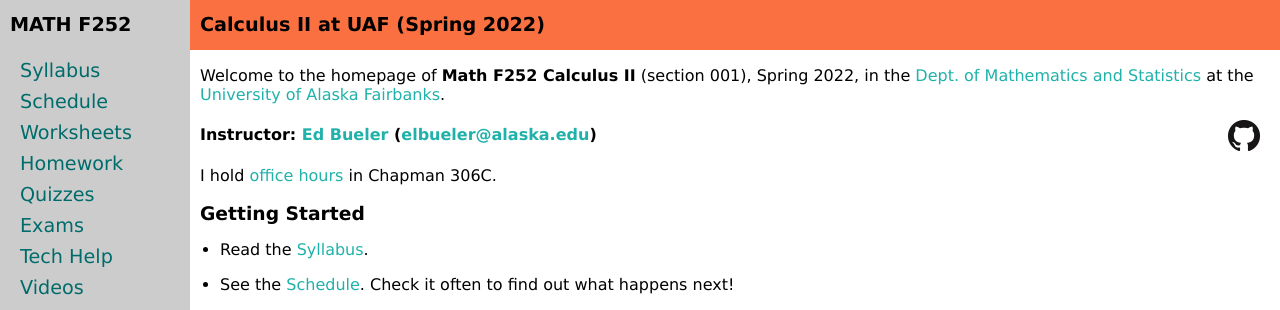
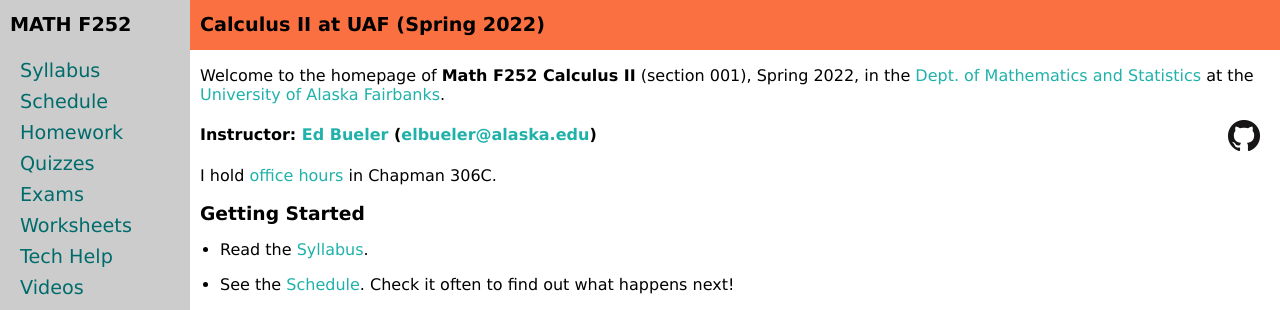
Before and after one commit to uaf-math/calc2, a Jekyll site: the page built from index.md, in a window 1280 px wide. Shown: the top 310 px of the page. Built offline with Jekyll 4.4.1, drawn with Linux system fonts in a browser that asks for light colours; some of the changed lines change nothing that is shown.

Commit message:
Minor: reorder toc.

```diff
--- a/_data/toc.yaml
+++ b/_data/toc.yaml
@@ -8,9 +8,6 @@ docs:
 - title: Schedule
   url: schedule.pdf  # rebuild by "make schedule.pdf" in assets/general/
 
-- title: Worksheets
-  url: worksheets.html
-
 - title: Homework
   url: homework.html
 
@@ -20,6 +17,9 @@ docs:
 - title: Exams
   url: exams.html
 
+- title: Worksheets
+  url: worksheets.html
+
 - title: Tech Help
   url: techHelp.html
 
```
